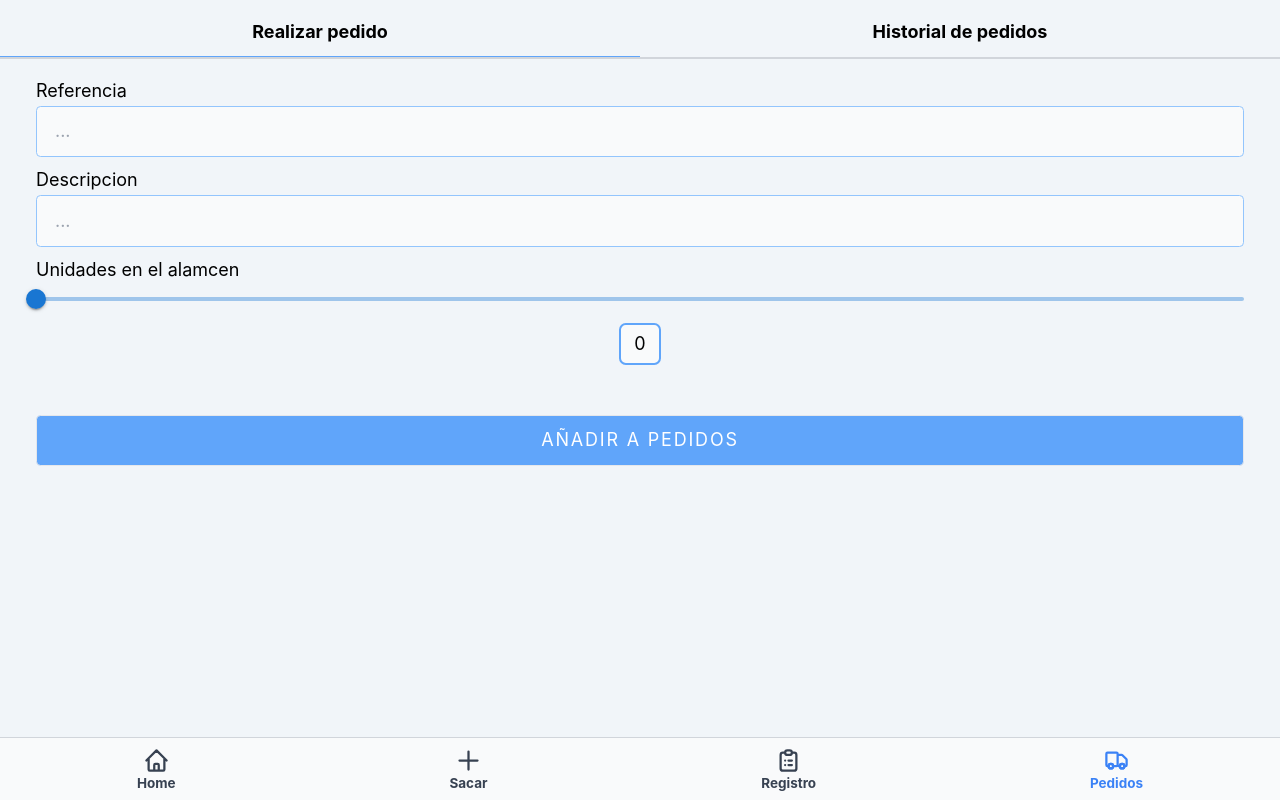
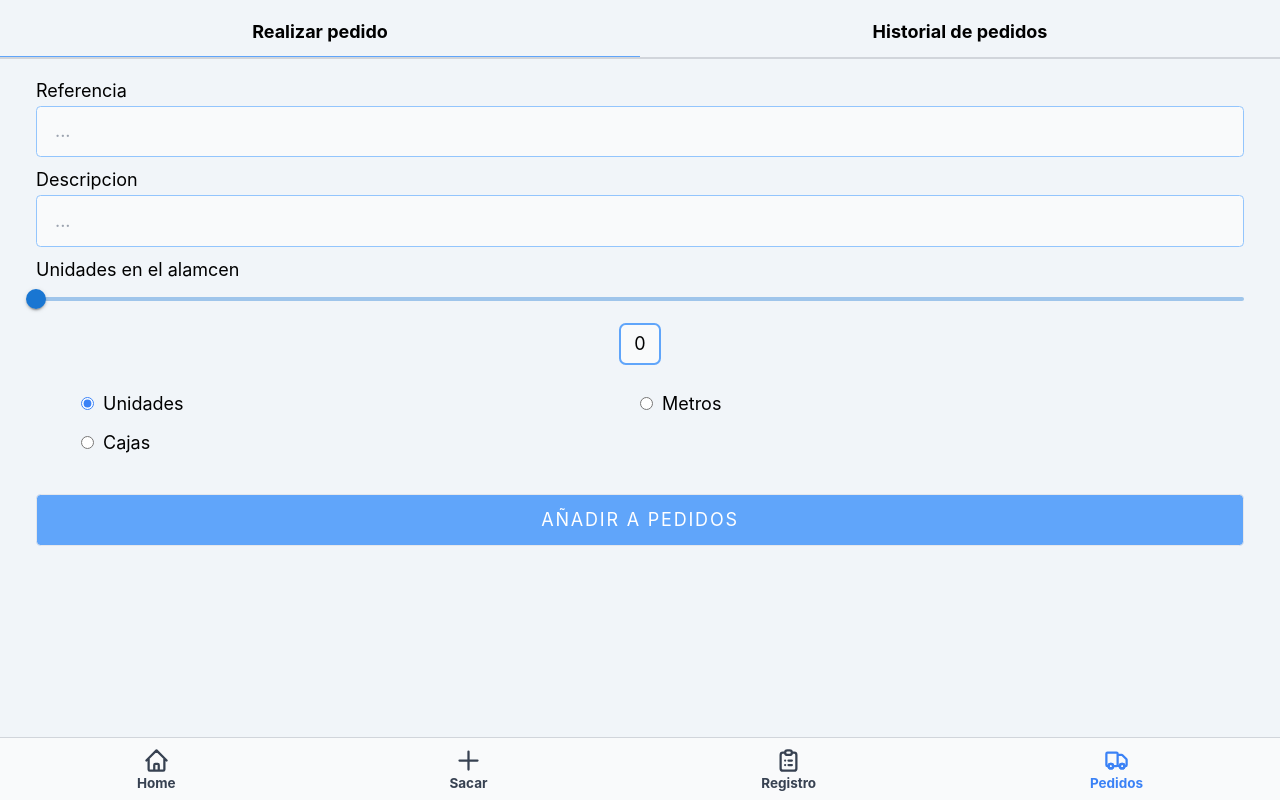
Before and after one commit to RaulDev99/nextjs--demo, a Next.js app: page /pedidos in a window 1280 px wide. Built offline with nearby package versions, Linux system fonts and the light colour scheme; no server answers; what tw-elements would draw is missing.

Commit message:
actualizao

```diff
--- a/src/components/Pedidos/CardPedido.js
+++ b/src/components/Pedidos/CardPedido.js
@@ -1,6 +1,7 @@
 import TimeAgo from "./TimeAgo";
 
-export default function CardPedido ({descripcion,referencia,unidadesAlmacen,timeAgo,estado}){
+export default function CardPedido ({descripcion,referencia,unidadesAlmacen,timeAgo,estado,formatoUnidades}){
+    console.log(formatoUnidades)
     return(
         <div  className="bg-white flex-row m-1  py-2 px-6 rounded-md shadow-lg ">
                                         <div className="flex items-center px-6">
@@ -15,7 +16,7 @@ export default function CardPedido ({descripcion,referencia,unidadesAlmacen,time
                                         <h1 className="bg-blue-200 text-center">{descripcion}</h1>
 
                                         <div>
-                                            <h1 className="">Unidades en el almacen: {unidadesAlmacen} </h1>
+                                            <h1 className="">{formatoUnidades == "metros" ? "Metros": formatoUnidades== "cajas" ? "Cajas" : "Unidades"} en el almacen: {unidadesAlmacen} </h1>
                                             {estado == 'Pendiente de enviar' ?
                                             <div className="flex items-center font-semibold italic text-red-500 ">
                                                 <div className="h-2 w-2  mr-2 bg-red-500  rounded-full" ></div>
--- a/src/components/Pedidos/MenuHistorialPedidos.js
+++ b/src/components/Pedidos/MenuHistorialPedidos.js
@@ -78,6 +78,7 @@ export default function MenuHistorialPedidos (){
 
     return(
         <div className="mb-20">
+
                 <div className='grid grid-cols-2 text-center font-bold text-gray-600 mt-1'>
                     <h2 onClick={toggleSubMenuTodosActive} className={subMenu === 'Mas reciente'  ? 'bg-gray-700 text-white rounded-sm p-2  transition-all': 'm-2'} >Mas reciente</h2>
                     <h2 onClick={toggleSubMenuTodosActive} className={subMenu === 'Mas antiguo'  ? 'bg-gray-700 text-white rounded-sm p-2 transition-all': 'm-2'}>Mas antiguo</h2>
@@ -91,6 +92,7 @@ export default function MenuHistorialPedidos (){
                 subMenuEstado == 'Enviado' ?
                     <section>
                             {
+
                             fechasDistintasEnviado != '' ?
                             fechasDistintasEnviado.map(fechas=>{
                             return(
@@ -99,7 +101,8 @@ export default function MenuHistorialPedidos (){
                                     <h1 className=" bg-white py-1 px-2  rounded-xl" >{fechas}</h1>
                                 </div>
                                 {
-                                            pedidos.map(({id,descripcion,referencia,createdAt,unidadesAlmacen,timeAgo,estado})=>{
+
+                                            pedidos.map(({id,descripcion,referencia,createdAt,unidadesAlmacen,timeAgo,estado,formatoUnidades})=>{
 
                                                 return(
 
@@ -113,7 +116,8 @@ export default function MenuHistorialPedidos (){
                                                                 referencia={referencia}
                                                                 unidadesAlmacen={unidadesAlmacen}
                                                                 timeAgo={timeAgo}
-                                                                estado={estado}>
+                                                                estado={estado}
+                                                                formatoUnidades={formatoUnidades}>
                                                                 </CardPedido>
                                                             </div>
 
@@ -146,7 +150,7 @@ export default function MenuHistorialPedidos (){
                                     <h1 className=" bg-white py-1 px-2  rounded-xl" >{fechas}</h1>
                                 </div>
                                 {
-                                            pedidos.map(({id,descripcion,referencia,createdAt,unidadesAlmacen,timeAgo,estado})=>{
+                                            pedidos.map(({id,descripcion,referencia,createdAt,unidadesAlmacen,timeAgo,estado,formatoUnidades})=>{
 
                                                 return(
 
@@ -160,7 +164,8 @@ export default function MenuHistorialPedidos (){
                                                                 referencia={referencia}
                                                                 unidadesAlmacen={unidadesAlmacen}
                                                                 timeAgo={timeAgo}
-                                                                estado={estado}>
+                                                                estado={estado}
+                                                                formatoUnidades={formatoUnidades} >
                                                                 </CardPedido>
                                                             </div>
 
--- a/src/components/Pedidos/MenuRealizarPedidos.js
+++ b/src/components/Pedidos/MenuRealizarPedidos.js
@@ -22,6 +22,8 @@ export default function MenuRealizarPedidos(){
         },
 
     ]
+
+
     return (
 
         <div className="mb-20">
@@ -32,7 +34,9 @@ export default function MenuRealizarPedidos(){
                 referencia:'',
                 descripcion:'',
                 unidadesAlmacen:0,
-                estado:'Pendiente de enviar'
+                estado:'Pendiente de enviar',
+                formatoUnidades:`unidades`
+
 
             }}
             validate={(valores)=>{
@@ -46,7 +50,7 @@ export default function MenuRealizarPedidos(){
             }}
             onSubmit={(valores)=>{
                 console.log(valores)
-                addPedido(valores.referencia,valores.descripcion,valores.unidadesAlmacen,valores.estado)
+                addPedido(valores.referencia,valores.descripcion,valores.unidadesAlmacen,valores.estado,valores.formatoUnidades)
                 setPedidoAñadido(true)
             }}
             >
@@ -75,10 +79,27 @@ export default function MenuRealizarPedidos(){
                                     name="unidadesAlmacen"
                                     as={Slider}
                                     min={0}
-                                    max={15}>
+                                    max={100}>
                                 </Field>
                                 <div className=" flex items-center justify-center ">
                                     <h2 className="px-3 py-1 mb-3 bg-gray-50 rounded-md border-2 border-blue-400">{values.unidadesAlmacen}</h2>
+                                </div>
+
+                                <div className="grid grid-cols-2 mx-10  ">
+                                    <label>
+                                    <Field className="accent-blue-500 mr-2  mt-4" type="radio" name="formatoUnidades" value="unidades"  />
+                                    Unidades
+                                    </label>
+
+                                    <label className="">
+                                    <Field className="accent-blue-500 mr-2 mt-4" type="radio" name="formatoUnidades" value="metros" />
+                                    Metros
+                                    </label>
+
+                                    <label>
+                                    <Field className="accent-blue-500 mr-2 mt-4" type="radio" name="formatoUnidades" value="cajas" />
+                                    Cajas
+                                    </label>
                                 </div>
                                 <button id="unidades"  type="submit" className=" mt-8 tracking-widest block w-full bg-blue-400 text-white border  rounded py-3 px-4 mb-3 leading-tight focus:outline-none active:bg-blue-300 " >
                                     AÑADIR A PEDIDOS
--- a/src/firebase/firebase.js
+++ b/src/firebase/firebase.js
@@ -50,13 +50,14 @@ export const auth = getAuth(app)
 export default db;
 
 
-export const addPedido = async(referencia,descripcion,unidadesAlmacen,estado) => {
+export const addPedido = async(referencia,descripcion,unidadesAlmacen,estado,formatoUnidades) => {
   try {
     const docRef = await addDoc(collection(db, "pedidos"), {
       referencia,
       descripcion,
       unidadesAlmacen,
       estado,
+      formatoUnidades,
       createdAt:Timestamp.fromDate(new Date())
     });
     console.log("Document written with ID: ", docRef.id);
@@ -119,7 +120,8 @@ export const getPedidosPendientes = async ()=>{
     querySnapshot.forEach((doc) => {
         const data = doc.data()
         const id = doc.id
-
+        const unidadesConFormato = `${data.unidadesAlmacen} ${data.formatoUnidades } `
+        console.log(unidadesConFormato)
 
         //get fecha normal
         const date = new Date(doc.data().createdAt.seconds * 1000)
--- a/src/pages/generar-pedidos.js
+++ b/src/pages/generar-pedidos.js
@@ -81,17 +81,27 @@ export default function GenerarPedidos(){
 
      if (pedidoSelected.length>0) {
         const doc = new jsPDF()
+        const date= new Date()
+        const day = date.getDate()
+        const month = date.getMonth()
+        const year = date.getFullYear()
+
 
         doc.autoTable({
             body: pedidoSelected,
+            headStyles:{halign:'center'},
+            bodyStyles:{halign:'center'},
             columns: [
                 { header: 'Referencia', dataKey: 'referencia' },
-                { header: 'Descricpcion', dataKey: 'descripcion' },
-                { header: 'Unidades en el almacen', dataKey: 'unidadesAlmacen' },
+                { header: 'Descripcion', dataKey: 'descripcion' },
+                { header: `Unidades en el almacen`, dataKey: 'unidadesAlmacen'},
+                { header: `Formato`, dataKey: 'formatoUnidades'}
+
               ],
 
+
           })
-        doc.save('prueba.pdf')
+        doc.save(`${day}_${month + 1}_${year}-Pedidos.pdf`)
         setPedidoSelected([])
 
         setPedidoRealizado(true)
@@ -180,7 +190,7 @@ export default function GenerarPedidos(){
                                     <h1 className="bg-blue-200 text-center">{pedido.descripcion}</h1>
 
                                     <div>
-                                        <h1 className="">Unidades en el almacen: {pedido.unidadesAlmacen} </h1>
+                                    <h1 className="">{pedido.formatoUnidades == "metros" ? "Metros": pedido.formatoUnidades== "cajas" ? "Cajas" : "Unidades"} en el almacen: {pedido.unidadesAlmacen} </h1>
                                         {
                                         pedido.estado == 'Pendiente de enviar' ?
                                         <div className="flex items-center font-semibold italic text-red-500 ">
@@ -191,8 +201,6 @@ export default function GenerarPedidos(){
                                         }
 
                                     </div>
-                                    <button type="submit">Submit</button>
-
                                  </div>
 
                              </div>
```
